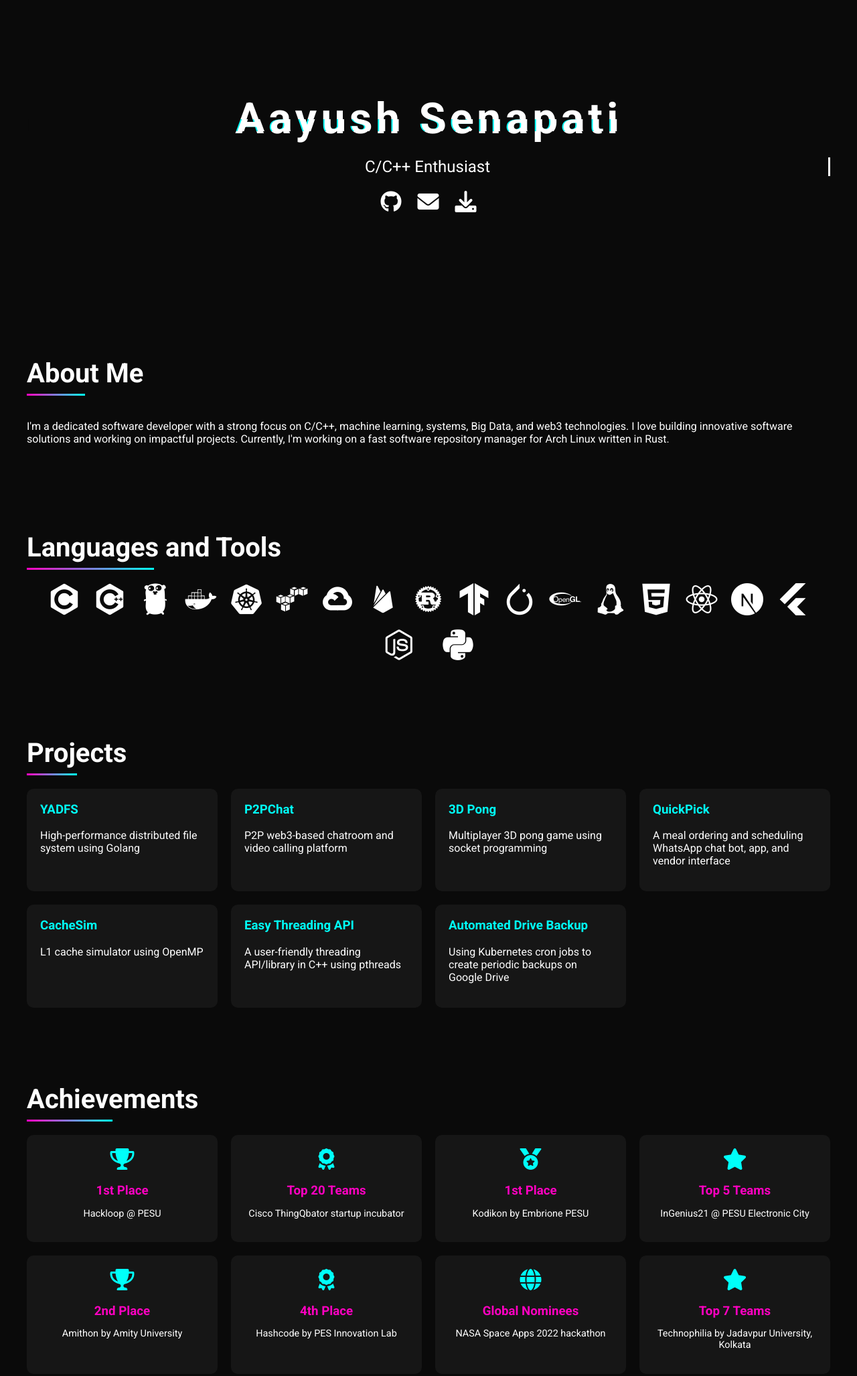
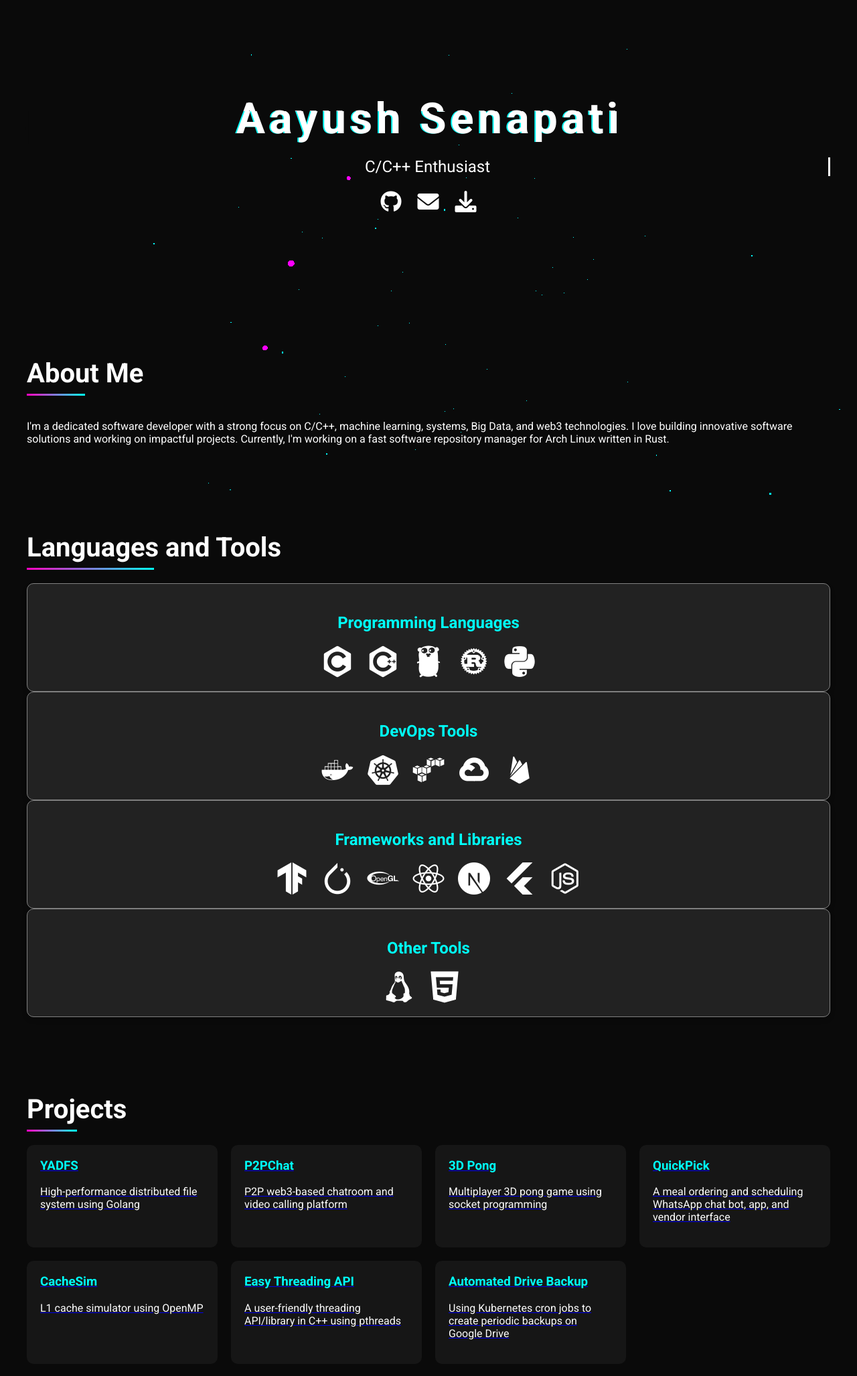
Before and after one commit to aayushsenapati/aayushsenapati.github.io, a plain HTML site: page index.html in a window 1280 px wide. Shown: the top 2055 px of the page at 67% size. Drawn offline with nearby package versions, Linux system fonts and the light colour scheme; animation ran at ten frames a second.

Commit message:
three.js

```diff
--- a/index.html
+++ b/index.html
@@ -10,8 +10,10 @@
     <script src="https://cdnjs.cloudflare.com/ajax/libs/three.js/r128/three.min.js"></script>
 </head>
 <body>
-    <canvas id="background"></canvas>
+
+
     <div id="content">
+        <canvas id="background" class="webgl"></canvas>
         <header>
             <div class="container">
                 <h1 class="glitch" data-text="Aayush Senapati">Aayush Senapati</h1>
@@ -31,30 +33,49 @@
             </div>
         </section>
 
+
         <section id="skills">
             <div class="container">
               <h2>Languages and Tools</h2>
+              <div class="skills-category">
+                <h3>Programming Languages</h3>
                 <div class="skills">
                   <i class="devicon-c-plain" title="C"></i>
                   <i class="devicon-cplusplus-plain" title="C++"></i>
                   <i class="devicon-go-plain" title="Go"></i>
+                  <i class="devicon-rust-plain" title="Rust"></i>
+                  <i class="devicon-python-plain" title="Python"></i>
+                </div>
+              </div>
+              <div class="skills-category">
+                <h3>DevOps Tools</h3>
+                <div class="skills">
                   <i class="devicon-docker-plain" title="Docker"></i>
                   <i class="devicon-kubernetes-plain" title="Kubernetes"></i>
                   <i class="devicon-amazonwebservices-plain" title="AWS"></i>
                   <i class="devicon-googlecloud-plain" title="Google Cloud"></i>
                   <i class="devicon-firebase-plain" title="Firebase"></i>
-                    <i class="devicon-rust-plain" title="Rust"></i>
+                </div>
+              </div>
+              <div class="skills-category">
+                <h3>Frameworks and Libraries</h3>
+                <div class="skills">
                   <i class="devicon-tensorflow-original" title="TensorFlow"></i>
                   <i class="devicon-pytorch-original" title="PyTorch"></i>
                   <i class="devicon-opengl-plain" title="OpenGL"></i>
+                  <i class="devicon-react-original" title="React"></i>
+                  <i class="devicon-nextjs-plain" title="Next.js"></i>
+                  <i class="devicon-flutter-plain" title="Flutter"></i>
+                  <i class="devicon-nodejs-plain" title="Node.js"></i>
+                </div>
+              </div>
+              <div class="skills-category">
+                <h3>Other Tools</h3>
+                <div class="skills">
                   <i class="devicon-linux-plain" title="Linux"></i>
                   <i class="devicon-html5-plain" title="HTML5"></i>
-                    <i class="devicon-react-original" title="React"></i>
-                    <i class="devicon-nextjs-plain"></i>
-                    <i class="devicon-flutter-plain" title="Flutter"></i>
-                    <i class="devicon-nodejs-plain" title="Node.js"></i>
                   <i class="devicon-neovim-plain" title="Neovim"></i>
-                    <i class="devicon-python-plain"></i>
+                </div>
               </div>
             </div>
           </section>
@@ -63,34 +84,48 @@
             <div class="container">
                 <h2>Projects</h2>
                 <div class="project-list">
-                    <div class="project-item">
+                    <a href="https://github.com/aayushsenapati/yadfs" target="_blank" class="project-item">
+                        <div>
                             <h3>YADFS</h3>
                             <p>High-performance distributed file system using Golang</p>
                         </div>
-                    <div class="project-item">
+                    </a>
+                    <a href="https://github.com/aayushsenapati/P2P" target="_blank" class="project-item">
+                        <div>
                             <h3>P2PChat</h3>
                             <p>P2P web3-based chatroom and video calling platform</p>
                         </div>
-                    <div class="project-item">
+                    </a>
+                    <a href="https://github.com/aayushsenapati/Pong" target="_blank" class="project-item">
+                        <div>
                             <h3>3D Pong</h3>
                             <p>Multiplayer 3D pong game using socket programming</p>
                         </div>
-                    <div class="project-item">
+                    </a>
+                    <a href="https://www.youtube.com/watch?v=AYc9d111R_Y&ab_channel=Quickpick" target="_blank" class="project-item">
+                        <div>
                             <h3>QuickPick</h3>
                             <p>A meal ordering and scheduling WhatsApp chat bot, app, and vendor interface</p>
                         </div>
-                    <div class="project-item">
+                    </a>
+                    <a href="https://github.com/aayushsenapati/CacheSim" target="_blank" class="project-item">
+                        <div>
                             <h3>CacheSim</h3>
                             <p>L1 cache simulator using OpenMP</p>
                         </div>
-                    <div class="project-item">
+                    </a>
+                    <a href="https://github.com/aayushsenapati/thread-generics" target="_blank" class="project-item">
+                        <div>
                             <h3>Easy Threading API</h3>
                             <p>A user-friendly threading API/library in C++ using pthreads</p>
                         </div>
-                    <div class="project-item">
+                    </a>
+                    <a href="https://github.com/aayushsenapati/drive-backup-util" target="_blank" class="project-item">
+                        <div>
                             <h3>Automated Drive Backup</h3>
                             <p>Using Kubernetes cron jobs to create periodic backups on Google Drive</p>
                         </div>
+                    </a>
                 </div>
             </div>
         </section>
@@ -106,7 +141,7 @@
                     </div>
                     <div class="achievement-item">
                         <i class="fas fa-award"></i>
-                        <h3>Top 20 Teams</h3>
+                        <h3>Top 20 Teams across India</h3>
                         <p>Cisco ThingQbator startup incubator</p>
                     </div>
                     <div class="achievement-item">
--- a/scripts.js
+++ b/scripts.js
@@ -10,17 +10,17 @@ scene.add(group);
 
 // Create particles
 const particlesGeometry = new THREE.BufferGeometry();
-const particlesCnt = 5000;
+const particlesCnt = 100; // Further reduced particle count
 const posArray = new Float32Array(particlesCnt * 3);
 
 for (let i = 0; i < particlesCnt * 3; i++) {
-    posArray[i] = (Math.random() - 0.5) * 5;
+    posArray[i] = (Math.random() - 0.5) * 100; // Spread remains the same
 }
 
 particlesGeometry.setAttribute('position', new THREE.BufferAttribute(posArray, 3));
 const particlesMaterial = new THREE.PointsMaterial({
-    size: 0.005,
-    color: 0x00fff9,
+    size: 0.2, // Adjust size if needed
+    color: 0x00ffff, // Better color for dark theme
     blending: THREE.AdditiveBlending,
 });
 
@@ -28,20 +28,20 @@ const particlesMesh = new THREE.Points(particlesGeometry, particlesMaterial);
 group.add(particlesMesh);
 
 // Add some larger, glowing particles
-const glowGeometry = new THREE.SphereGeometry(0.05, 32, 32);
-const glowMaterial = new THREE.MeshBasicMaterial({ color: 0xff00c1 });
+const glowGeometry = new THREE.SphereGeometry(0.5, 32, 32);
+const glowMaterial = new THREE.MeshBasicMaterial({ color: 0xff00ff }); // Better color for dark theme
 
-for (let i = 0; i < 20; i++) {
+for (let i = 0; i < 5; i++) { // Further reduced count
     const glow = new THREE.Mesh(glowGeometry, glowMaterial);
     glow.position.set(
-        (Math.random() - 0.5) * 5,
-        (Math.random() - 0.5) * 5,
-        (Math.random() - 0.5) * 5
+        (Math.random() - 0.5) * 100,
+        (Math.random() - 0.5) * 100,
+        (Math.random() - 0.5) * 100
     );
     group.add(glow);
 }
 
-camera.position.z = 2;
+camera.position.z = 50;
 
 // Mouse movement effect
 let mouseX = 0;
@@ -55,8 +55,8 @@ document.addEventListener('mousemove', (event) => {
 function animate() {
     requestAnimationFrame(animate);
 
-    group.rotation.y += 0.002;
-    group.rotation.x += 0.001;
+    group.rotation.y += 0.00005; // Further reduced speed
+    group.rotation.x += 0.00005; // Further reduced speed
 
     group.rotation.y += mouseX * 0.01;
     group.rotation.x += -mouseY * 0.01;
--- a/styles.css
+++ b/styles.css
@@ -28,6 +28,8 @@ body, html {
     margin: 0 auto;
     padding: 40px 20px;
 }
+
+
 
 header {
     text-align: center;
@@ -158,6 +160,27 @@ h2::after {
     background: linear-gradient(90deg, #ff00c1, #00fff9);
 }
 
+.skills-container {
+    display: grid;
+    grid-template-columns: repeat(auto-fit, minmax(300px, 1fr));
+    gap: 20px;
+}
+
+.skills-category {
+    border: 1px solid grey;
+    border-radius: 10px;
+    padding: 20px;
+    background-color: rgba(255, 255, 255, 0.1); /* Transparent background */
+    box-shadow: 0 4px 8px rgba(0, 0, 0, 0.1);
+}
+
+.skills-category h3 {
+    text-align: center;
+    font-size: 1.5em;
+    margin-bottom: 20px;
+    color: #00fff9;
+}
+
 .skills {
     display: flex;
     flex-wrap: wrap;
@@ -198,6 +221,11 @@ h2::after {
     color: #00fff9;
 }
 
+.project-item p {
+    margin-top: 0;
+    color: #fdfdfd;
+}
+
 .achievement-grid {
     display: grid;
     grid-template-columns: repeat(auto-fit, minmax(250px, 1fr));
@@ -225,7 +253,7 @@ h2::after {
 
 .achievement-item h3 {
     margin: 10px 0;
-    color: #ff00c1;
+    color: #dad6d9;
 }
 
 .achievement-item p {
```
Lines whose indentation alone changed are shown as unchanged.
